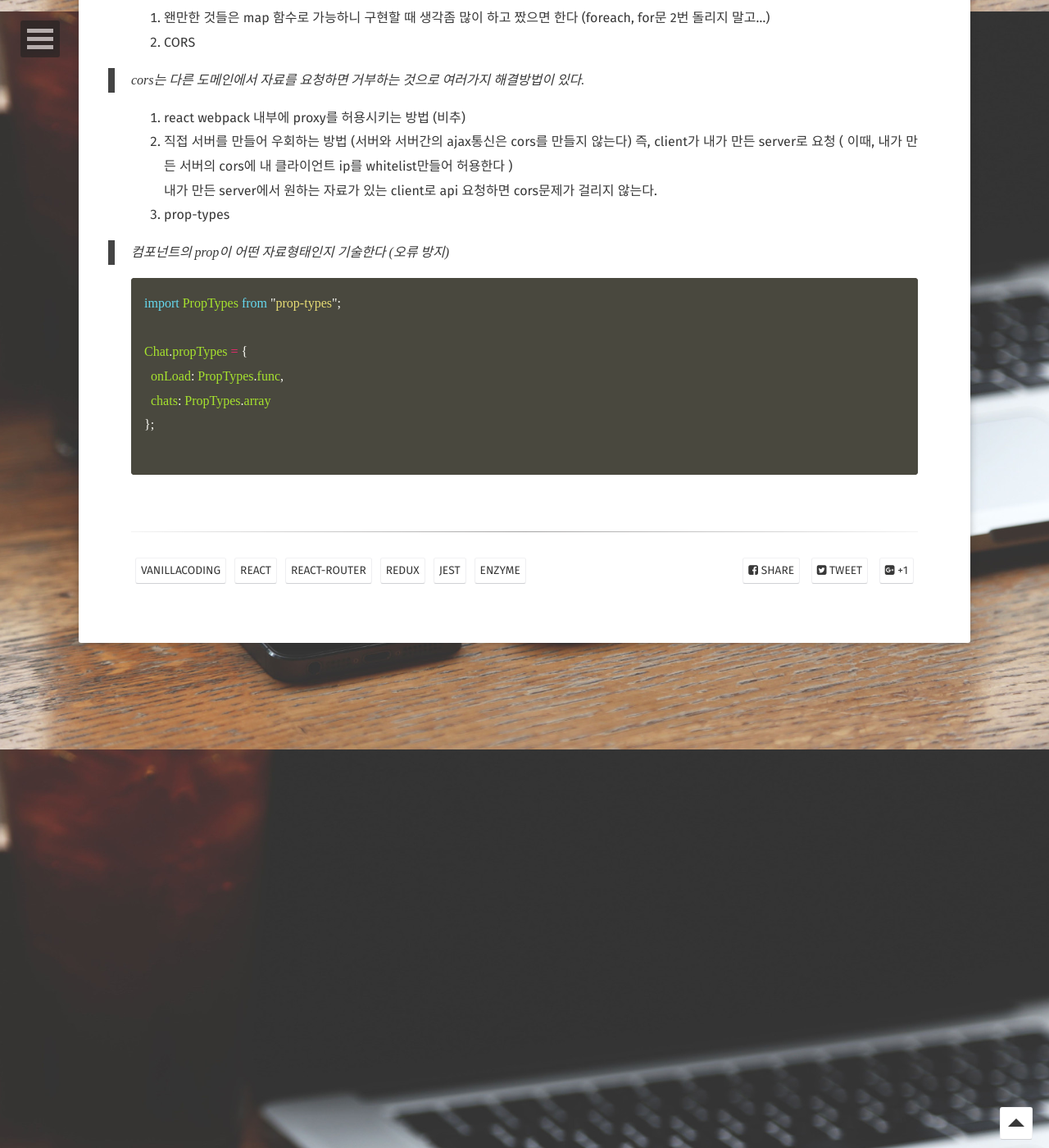
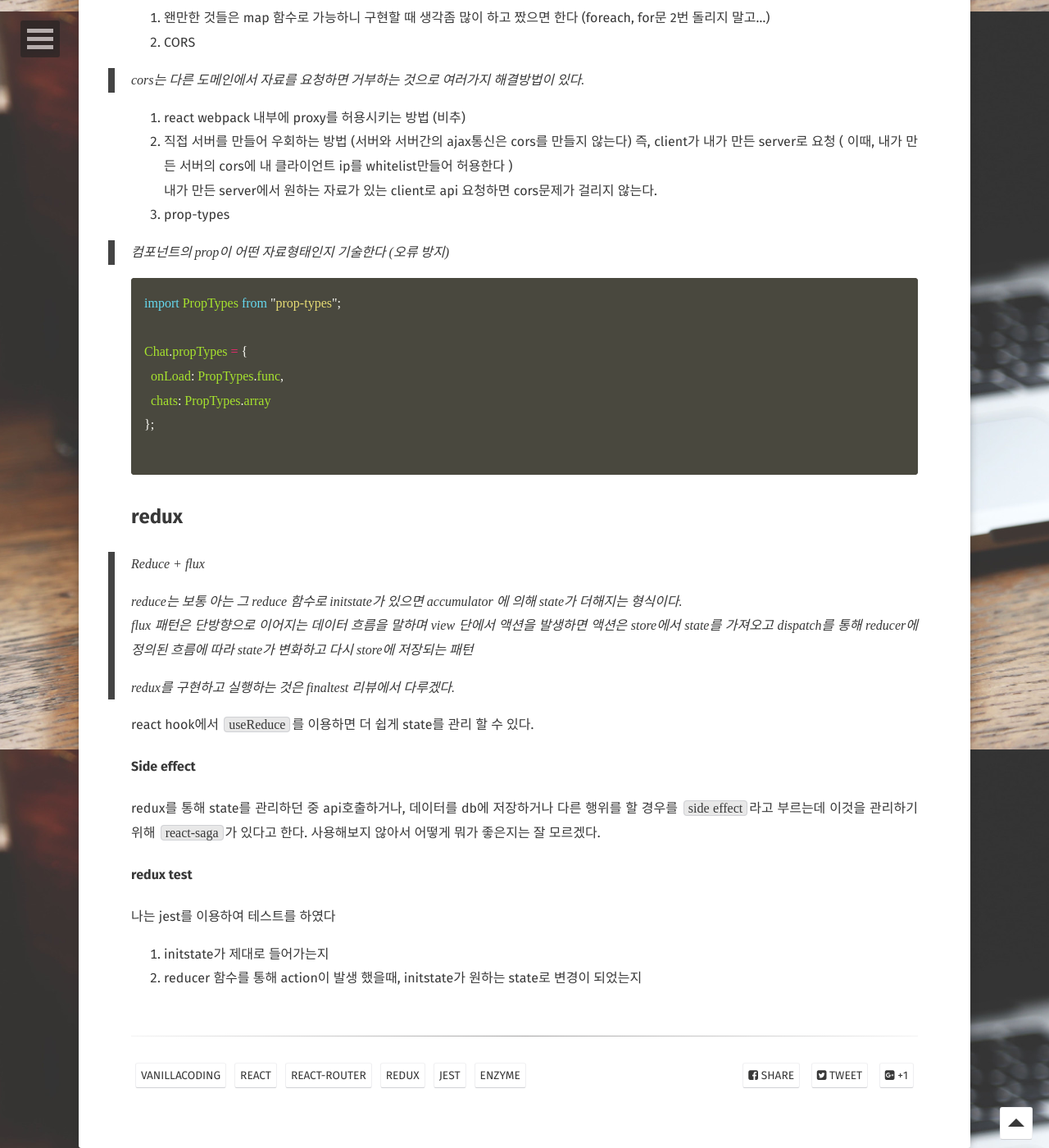
Before and after one commit to Kyounghwan01/lala, a Jekyll site: the page built from _posts/tli/2019-09-07-front-test-리뷰.md, in a window 1280 px wide and 1400 px high, scrolled down 2686 px. Shown: the whole window at 82% size. Built offline with Jekyll 4.4.1, drawn with Linux system fonts in a browser that asks for light colours; some web fonts are replaced.

Commit message:
Update 2019-09-07-front-test-리뷰.md

````diff
--- a/_posts/tli/2019-09-07-front-test-리뷰.md
+++ b/_posts/tli/2019-09-07-front-test-리뷰.md
@@ -115,3 +115,27 @@ Chat.propTypes = {
 };
 
 ```
+
+
+
+
+## redux
+
+> Reduce + flux
+>
+> reduce는 보통 아는 그 reduce 함수로 initstate가 있으면 accumulator 에 의해 state가 더해지는 형식이다.<br>flux 패턴은 단방향으로 이어지는 데이터 흐름을 말하며 view 단에서 액션을 발생하면 액션은 store에서 state를 가져오고 dispatch를 통해 reducer에 정의된 흐름에 따라 state가 변화하고 다시 store에 저장되는 패턴
+>
+> redux를 구현하고 실행하는 것은 finaltest 리뷰에서 다루겠다.
+
+react hook에서 `useReduce`를 이용하면 더 쉽게 state를 관리 할 수 있다.
+
+#### Side effect
+
+redux를 통해 state를 관리하던 중 api호출하거나, 데이터를 db에 저장하거나 다른 행위를 할 경우를 `side effect`라고 부르는데 이것을 관리하기위해 `react-saga`가 있다고 한다. 사용해보지 않아서 어떻게 뭐가 좋은지는 잘 모르겠다.
+
+#### redux test
+
+나는 jest를 이용하여 테스트를 하였다
+
+1. initstate가 제대로 들어가는지
+2. reducer 함수를 통해 action이 발생 했을때, initstate가 원하는 state로 변경이 되었는지
````
